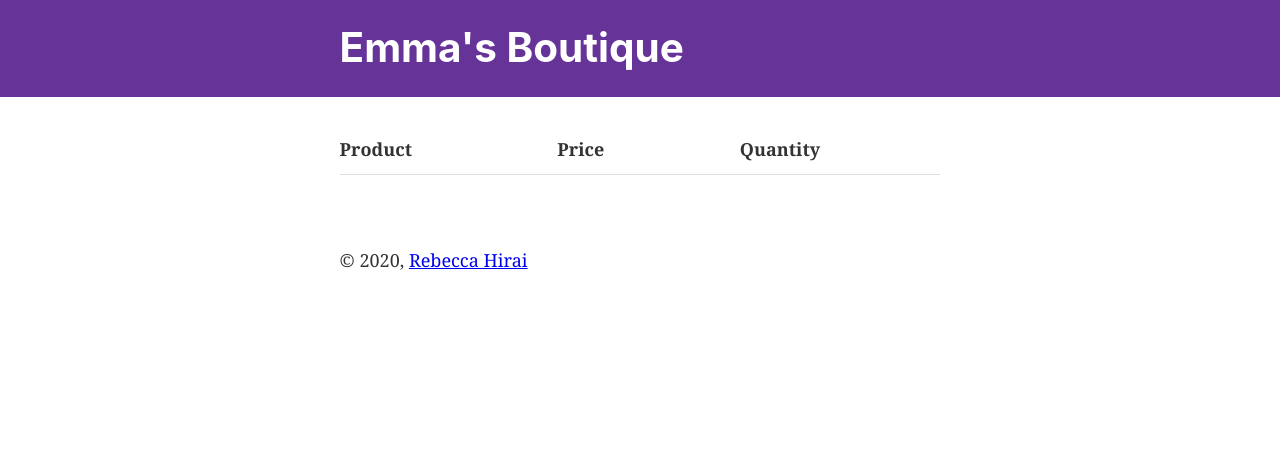
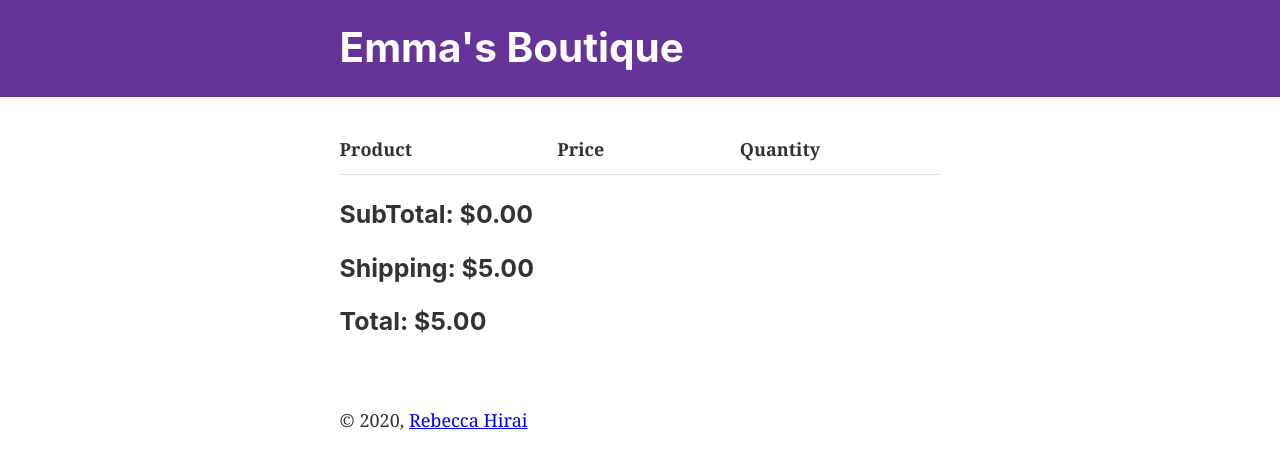
Before and after one commit to rebecca1231/ecomm-gatsby, a Gatsby site: page /cart in a window 1280 px wide. Built offline with nearby package versions, Linux system fonts and the light colour scheme; Gatsby itself is replaced by a stand-in of ours.

Commit message:
added shipping

```diff
--- a/package.json
+++ b/package.json
@@ -28,7 +28,7 @@
   "license": "0BSD",
   "scripts": {
     "build": "gatsby build",
-    "develop": "gatsby develop",
+    "dev": "gatsby develop",
     "format": "prettier --write \"**/*.{js,jsx,ts,tsx,json,md}\"",
     "start": "npm run develop",
     "serve": "gatsby serve",
--- a/src/pages/cart.js
+++ b/src/pages/cart.js
@@ -1,12 +1,14 @@
-import React from "react"
+import React, { useState, useCallback } from "react"
 import Img from "gatsby-image"
 import Layout from "../components/layout"
 import SEO from "../components/seo"
 
 import { formatPrice } from "../utils/format"
-import { getCart, addToCart } from "../utils/cart"
+import { getCart, addToCart, cartSubtotal, cartTotal, shouldPayShipping, SHIPPING_RATE } from "../utils/cart"
 
 const CartPage = () => {
+  const [, updateState] = React.useState()
+  const forceUpdate = React.useCallback(() => updateState({}), [])
   const cart = getCart()
   return (
     <Layout>
@@ -37,14 +39,39 @@ const CartPage = () => {
               </td>
               <td>{formatPrice(product.price_in_cent)}</td>
               <td style={{ textAlign: "center" }}>
-                <span onClick={() => addToCart(product, -1)}> - </span>
+                <span
+                  onClick={() => {
+                    addToCart(product, -1)
+                    forceUpdate()
+                  }}
+                >
+                  {" "}
+                  -{" "}
+                </span>
                 {product.qty}
-                <span onClick={() => addToCart(product)}> + </span>
+                <span
+                  onClick={() => {
+                    addToCart(product)
+                    forceUpdate()
+                  }}
+                >
+                  {" "}
+                  +{" "}
+                </span>
               </td>
             </tr>
           ))}
         </tbody>
       </table>
+      <h3>SubTotal: {formatPrice(cartSubtotal(cart))} </h3>
+      {shouldPayShipping(cart) &&
+      <h3>Shipping: {formatPrice(SHIPPING_RATE)} </h3>
+      }
+      {!shouldPayShipping(cart) &&
+      <h3>Shipping: Free</h3>
+      }
+      <h3>Total: {formatPrice(cartTotal(cart))} </h3>
+
     </Layout>
   )
 }
--- a/src/utils/cart.js
+++ b/src/utils/cart.js
@@ -1,3 +1,7 @@
+export const TAX_RATE = process.env.TAX_RATE || 0.1
+export const FREE_SHIPPING_THRESHOLD = process.env.FREE_SHIPPING_THRESHOLD || 10000
+export const SHIPPING_RATE = process.env.SHIPPING_RATE || 500
+
 export const setCart = cart => {
   localStorage.setItem("cart", JSON.stringify(cart))
 }
@@ -17,13 +21,33 @@ export const addToCart = (product, qty = 1) => {
   const cart = getCart()
   const index = cart.findIndex(item => item.strapiId === product.strapiId)
   if (index === -1) {
-    product.qty = qty
+    product.qty = parseInt(qty)
     cart.push(product)
   } else {
-    cart[index].qty += qty
-    if(cart[index].qty === 0){
+    cart[index].qty += parseInt(qty)
+    if (cart[index].qty === 0) {
       cart.splice(index, 1)
     }
   }
   setCart(cart)
 }
+
+export const cartSubtotal = cart => {
+  const subtotal = cart.reduce((counter, product) => {
+    return counter + product.price_in_cent * product.qty
+  }, 0)
+  return subtotal
+}
+
+export const shouldPayShipping = (cart) => {
+  const subtotal = cartSubtotal(cart)
+  return subtotal < FREE_SHIPPING_THRESHOLD
+}
+
+export const cartTotal = cart => {
+  const subtotal = cartSubtotal(cart)
+  const shipping = shouldPayShipping(cart) ? SHIPPING_RATE : 0
+  const total = subtotal + subtotal * TAX_RATE + shipping
+
+  return Math.round(total)
+}
```
Also changed, not shown: src/pages/templates/product.js (+16 -8 lines).
